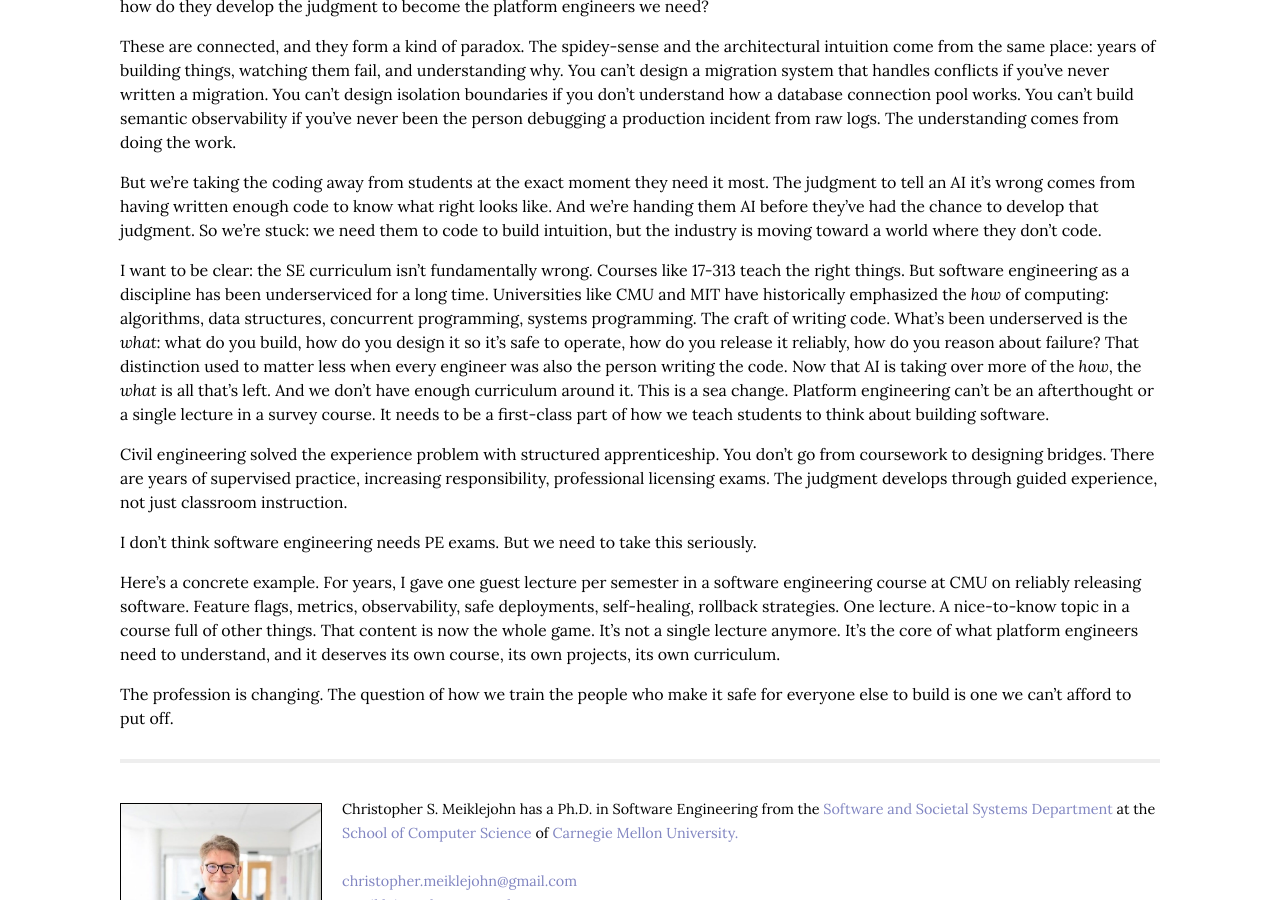
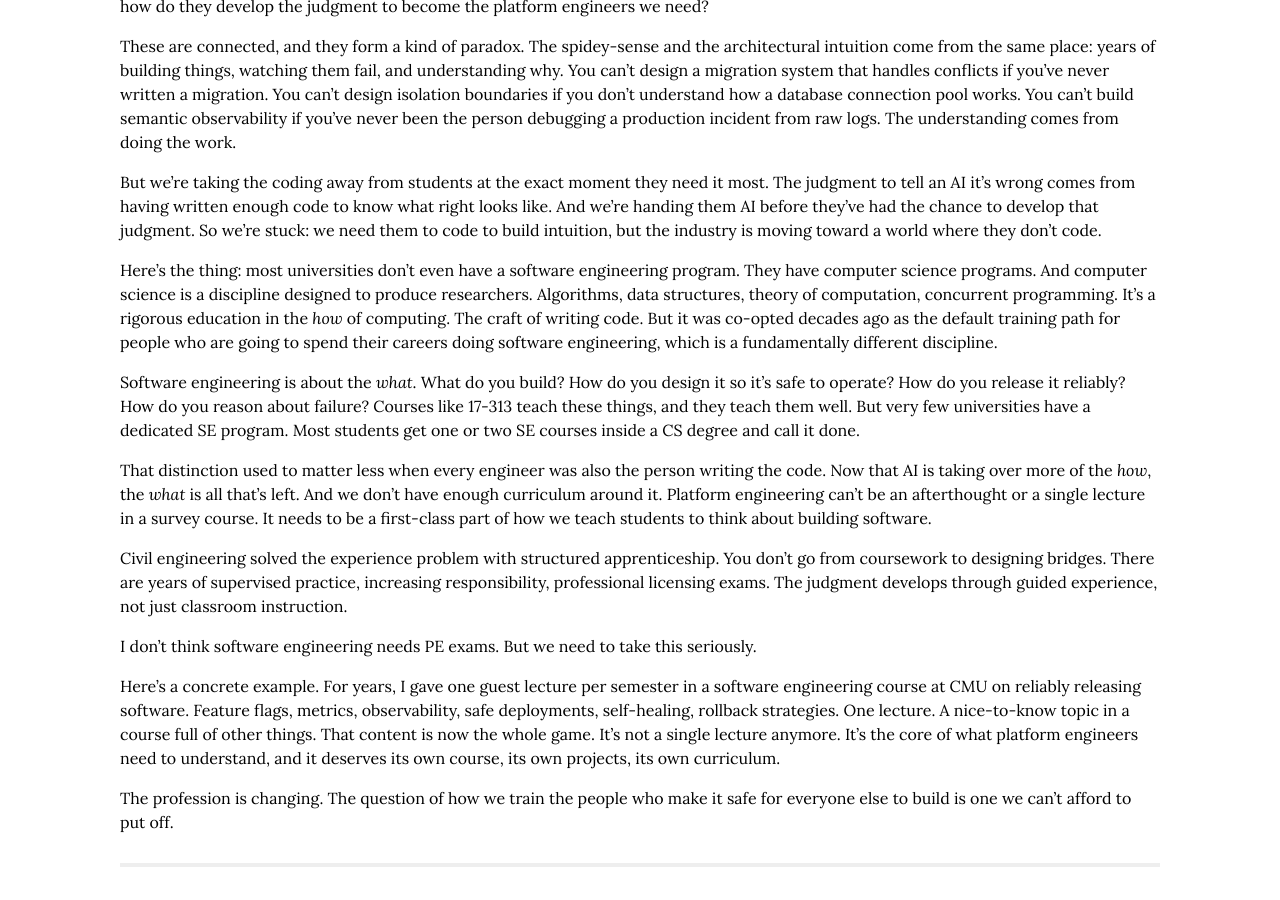
Before and after one commit to cmeiklejohn/cmeiklejohn.github.io, a Jekyll site: the page built from _posts/2026-04-01-software-engineering-is-becoming-civil-engineering.markdown, in a window 1280 px wide and 900 px high, scrolled down 2170 px. Built offline with Jekyll 4.4.1, drawn with Linux system fonts in a browser that asks for light colours; some web fonts are replaced.

Commit message:
Distinguish CS (research discipline) from SE (what most people need)
Most universities don't have SE programs. CS was designed to produce
researchers, co-opted as default training for practitioners. SE is
the discipline with the relevant lessons, and few students get
enough of it.

https://claude.ai/code/session_018mjBVoMgWwm8eLhnnMXsGy

```diff
--- a/_posts/2026-04-01-software-engineering-is-becoming-civil-engineering.markdown
+++ b/_posts/2026-04-01-software-engineering-is-becoming-civil-engineering.markdown
@@ -64,7 +64,11 @@ These are connected, and they form a kind of paradox. The spidey-sense and the a
 
 But we're taking the coding away from students at the exact moment they need it most. The judgment to tell an AI it's wrong comes from having written enough code to know what right looks like. And we're handing them AI before they've had the chance to develop that judgment. So we're stuck: we need them to code to build intuition, but the industry is moving toward a world where they don't code.
 
-I want to be clear: the SE curriculum isn't fundamentally wrong. Courses like 17-313 teach the right things. But software engineering as a discipline has been underserviced for a long time. Universities like CMU and MIT have historically emphasized the *how* of computing: algorithms, data structures, concurrent programming, systems programming. The craft of writing code. What's been underserved is the *what*: what do you build, how do you design it so it's safe to operate, how do you release it reliably, how do you reason about failure? That distinction used to matter less when every engineer was also the person writing the code. Now that AI is taking over more of the *how*, the *what* is all that's left. And we don't have enough curriculum around it. This is a sea change. Platform engineering can't be an afterthought or a single lecture in a survey course. It needs to be a first-class part of how we teach students to think about building software.
+Here's the thing: most universities don't even have a software engineering program. They have computer science programs. And computer science is a discipline designed to produce researchers. Algorithms, data structures, theory of computation, concurrent programming. It's a rigorous education in the *how* of computing. The craft of writing code. But it was co-opted decades ago as the default training path for people who are going to spend their careers doing software engineering, which is a fundamentally different discipline.
+
+Software engineering is about the *what*. What do you build? How do you design it so it's safe to operate? How do you release it reliably? How do you reason about failure? Courses like 17-313 teach these things, and they teach them well. But very few universities have a dedicated SE program. Most students get one or two SE courses inside a CS degree and call it done.
+
+That distinction used to matter less when every engineer was also the person writing the code. Now that AI is taking over more of the *how*, the *what* is all that's left. And we don't have enough curriculum around it. Platform engineering can't be an afterthought or a single lecture in a survey course. It needs to be a first-class part of how we teach students to think about building software.
 
 Civil engineering solved the experience problem with structured apprenticeship. You don't go from coursework to designing bridges. There are years of supervised practice, increasing responsibility, professional licensing exams. The judgment develops through guided experience, not just classroom instruction.
 
```
